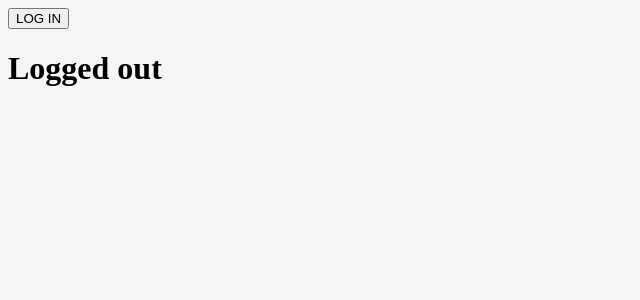
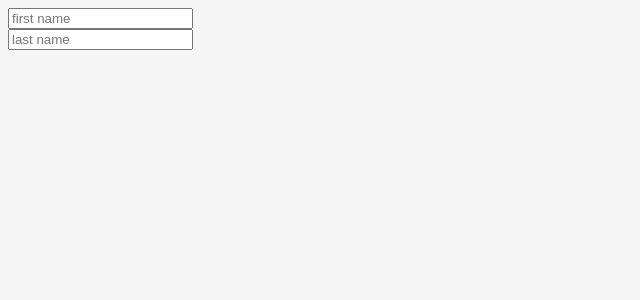
Before and after one commit to avijain10/Todo-App, a React (Create React App) app: page / in a window 1280 px wide. Shown: the top 300 px of the page, without its empty margins (0-640 px from the left). Built offline with nearby package versions, Linux system fonts and the light colour scheme.

Commit message:
Modified: App.js (forms part1)

```diff
--- a/src/App.js
+++ b/src/App.js
@@ -1,16 +1,16 @@
 import React from "react";
 //import TodoItem from "./TodoItem";
 //import todosData from "./todosData";
-import Conditional from "./Conditional";
+//import Conditional from "./Conditional";
 
-class App extends React.Component {
-  constructor() {
-    super();
-    this.state = {
-      isLoggedIn: true,
-    };
-    this.handleClick = this.handleClick.bind(this);
-  }
+//class App extends React.Component {
+// constructor() {
+//  super();
+//  this.state = {
+//   isLoggedIn: true,
+// };
+// this.handleClick = this.handleClick.bind(this);
+// }
 
 //componentDidMount() {
 //setTimeout(() => {
@@ -20,36 +20,34 @@ class App extends React.Component {
 //}, 1500);
 // }
 
-  handleClick() {
-    this.setState((prevState) => {
-      return {
-        isLoggedIn: !prevState.isLoggedIn,
-      };
-    });
-  }
+// handleClick() {
+// this.setState((prevState) => {
+//  return {
+//   isLoggedIn: !prevState.isLoggedIn,
+//   };
+// });
+// }
 
-  render() {
-    let btntext = this.state.isLoggedIn ? "LOG IN" : "LOG OUT";
-    let displaytext = this.state.isLoggedIn ? "Logged out" : "Logged in";
-    return (
-      <div>
-        <button onClick={this.handleClick}>{btntext}</button>
-        <h1>{displaytext}</h1>
-      </div>
-    );
-  }
-}
-
-export default App;
+//  render() {
+//  let btntext = this.state.isLoggedIn ? "LOG IN" : "LOG OUT";
+//  let displaytext = this.state.isLoggedIn ? "Logged out" : "Logged in";
+//  return (
+//   <div>
+//     <button onClick={this.handleClick}>{btntext}</button>
+//    <h1>{displaytext}</h1>
+//  </div>
+// );
+//  }
+//}
 
 //class App extends React.Component {
 //constructor() {
 //super();
-//    this.state = {
-//    todos: todosData,
+//this.state = {
+//todos: todosData,
 //};
-// this.handleChange = this.handleChange.bind(this);
-// }
+//this.handleChange = this.handleChange.bind(this);
+//}
 
 //  handleChange(id) {
 //  this.setState((prevState) => {
@@ -59,23 +57,65 @@ export default App;
 //       }
 //     return todo;
 // });
-//    return {
-//    todos: updatedTodos,
-//};
+//     return {
+//     todos: updatedTodos,
+// };
 //  });
 // }
 //render() {
 //const todoItems = this.state.todos.map((todoitem) => (
 //<TodoItem
 //key={todoitem.id}
-//    todoitem={todoitem}
-//  handleChange={this.handleChange}
-// />
-// ));
+//     todoitem={todoitem}
+//   handleChange={this.handleChange}
+//   />
+//   ));
 
-//return <div className="todo-list">{todoItems}</div>;
-//  }
+//    return <div className="todo-list">{todoItems}</div>;
 //}
+//}
+
+class App extends React.Component {
+  constructor() {
+    super();
+    this.state = {
+      firstName: "",
+      lastName: "",
+    };
+    this.handleChange = this.handleChange.bind(this);
+  }
+
+  handleChange(event) {
+    this.setState({
+      [event.target.name]: event.target.value,
+    });
+  }
+
+  render() {
+    return (
+      <form>
+        <input
+          type="text"
+          name="firstName"
+          placeholder="first name"
+          onChange={this.handleChange}
+        />
+        <br />
+        <input
+          type="text"
+          name="lastName"
+          placeholder="last name"
+          onChange={this.handleChange}
+        />
+        <h1>
+          {this.state.firstName} {this.state.lastName}{" "}
+        </h1>
+      </form>
+    );
+  }
+}
+
+export default App;
 
 //function handleClick() {
 // console.log("i was clicked");
```
Also changed, not shown: src/TodoItem.js (+9 -1 lines). Lines whose indentation alone changed are shown as unchanged.
